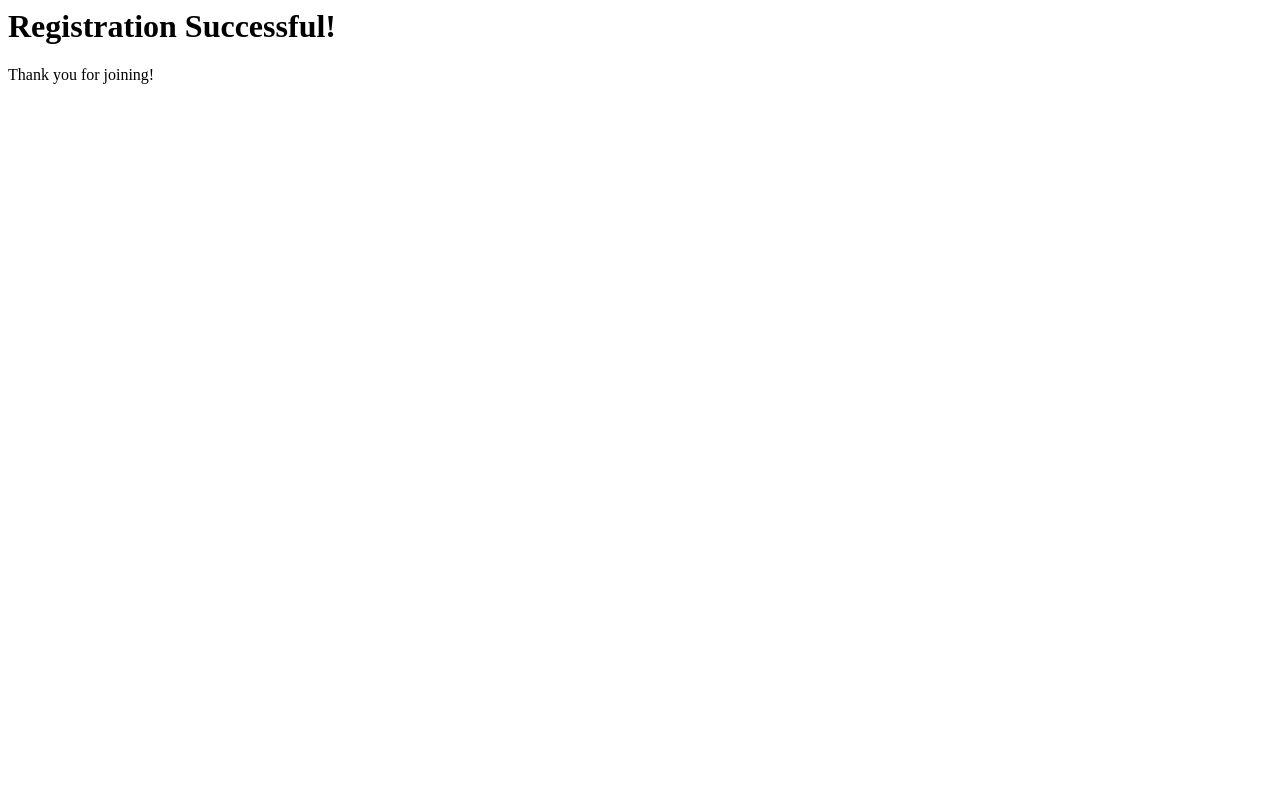
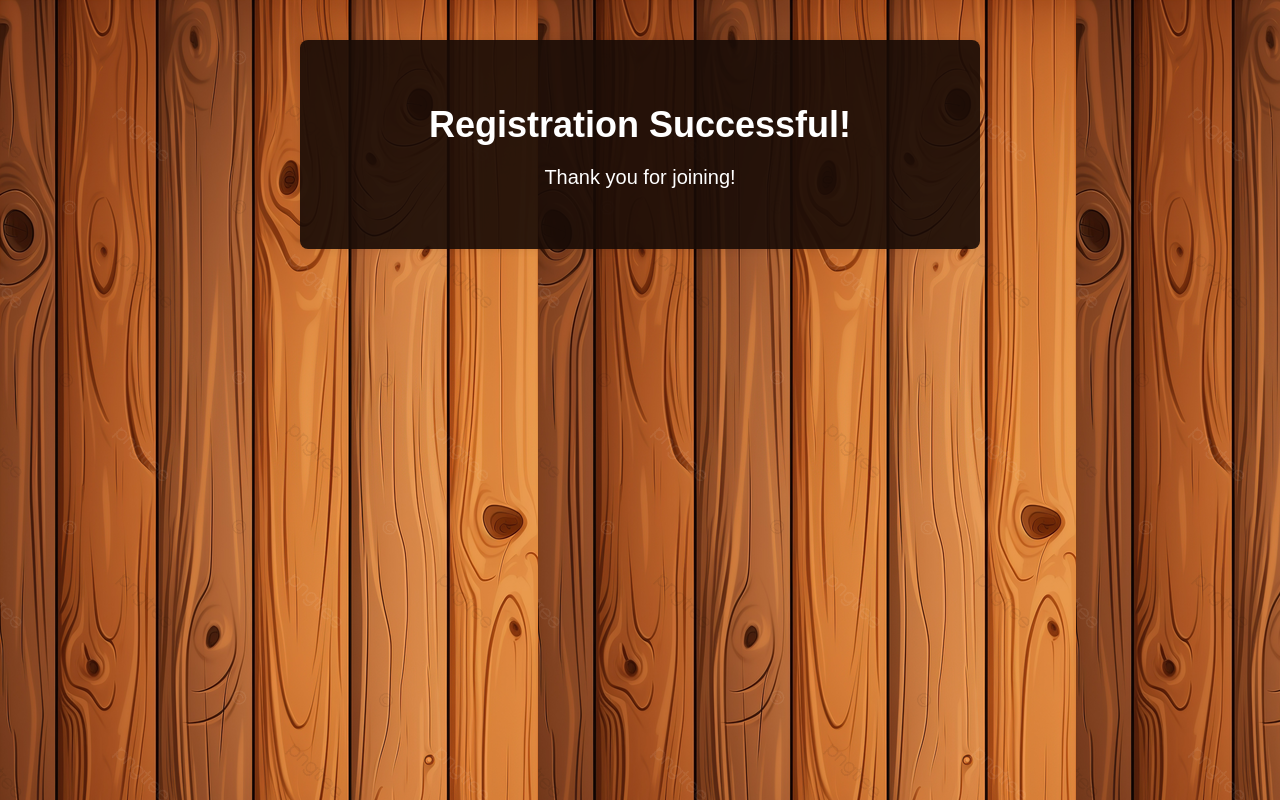
Before and after one commit to Adam513-Ello/Final_Project_SDEV220, a Django app: page /success/ in a window 1280 px wide. Run offline with Django 5.2, Linux system fonts and the light colour scheme; parts of the project's set-up code (start-up, migrations or seed data) failed here and were passed over.

Commit message:
Update success.html

```diff
--- a/bluemoose_django/bluemoose/rewards/templates/success.html
+++ b/bluemoose_django/bluemoose/rewards/templates/success.html
@@ -1,2 +1,46 @@
-<h1>Registration Successful!</h1>
-<p>Thank you for joining!</p>
+<!DOCTYPE html>
+<html lang="en">
+<head>
+    <meta charset="UTF-8">
+    <meta name="viewport" content="width=device-width, initial-scale=1.0">
+    <title>Registration Successful</title>
+    {% load static %}
+    <link rel="stylesheet" href="{% static 'css/styles.css' %}">
+    <style>
+        body {
+            background-image: url('/static/images/WoodBG.png');
+            background-repeat: repeat;
+            background-size: auto;
+            background-position: top left;
+            font-family: 'Century Gothic', sans-serif;
+            color: white;
+            text-align: center;
+            padding: 40px;
+        }
+        h1 {
+            font-size: 36px;
+            margin-bottom: 20px;
+            color: white;
+        }
+        p {
+            font-size: 20px;
+            color: white;
+        }
+        .container {
+            max-width: 600px;
+            margin: 0 auto;
+            background: rgba(25, 12, 6, 0.9);
+            padding: 40px;
+            border-radius: 8px;
+            box-shadow: 0 0 10px rgba(0, 0, 0, 0.1);
+        }
+    </style>
+</head>
+
+<body>
+    <div class="container">
+        <h1>Registration Successful!</h1>
+        <p>Thank you for joining!</p>
+    </div>
+</body>
+</html>
```
